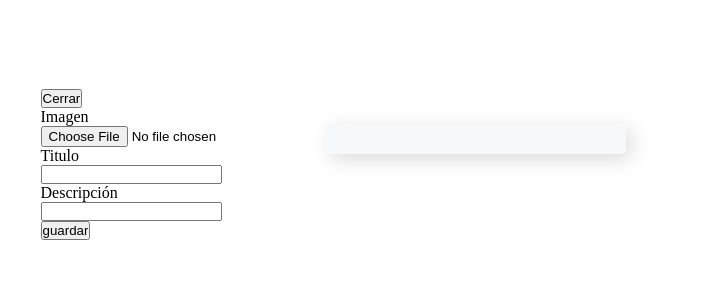
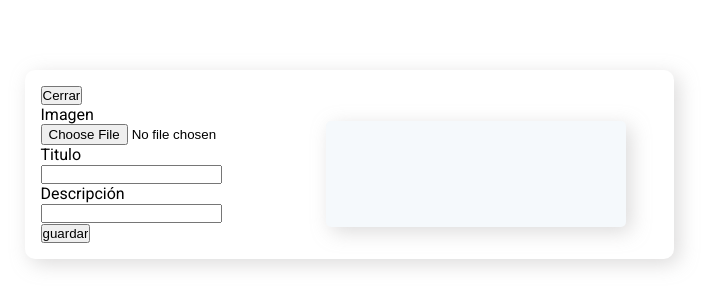
Before and after one commit to david-aravena/ofis-admin, a React (Create React App) app: page / in a window 1280 px wide. Both pictures are taken after a click on the button "Nueva publicación". Shown: the part 236-542 px from the top of the page, without its empty margins (291-1005 px from the left). Built offline with nearby package versions, Linux system fonts and the light colour scheme; no server answers; the database is empty.

Commit message:
add: styles newPublicationUI

```diff
--- a/src/index.css
+++ b/src/index.css
@@ -1,3 +1,5 @@
+@import url('https://fonts.googleapis.com/css2?family=Roboto:ital,wght@0,100;0,300;0,400;0,500;0,700;0,900;1,100;1,300;1,400;1,500;1,700;1,900&display=swap');
+
 *{
   padding: 0;
   margin: 0;
--- a/src/publications/css/newPublication.css
+++ b/src/publications/css/newPublication.css
@@ -12,3 +12,27 @@
   background-color: rgba(red, green, blue, 0.5);
   backdrop-filter: blur(10px);
 }
+
+#backgrounNewPublication{
+  background-color:white;
+  padding: 1rem;
+  border-radius: 10px;
+  filter: drop-shadow(5px 5px 10px rgba(138, 137, 137, 0.3));
+}
+
+#formNewPublicationContainer{
+  display: flex;
+  font-family: "Roboto", sans-serif;
+  font-weight: 400;
+  font-style: normal;
+}
+
+@media (max-width: 900px) {
+  #backgrounNewPublication{
+    width: 100%;
+  }
+
+  #formNewPublicationContainer{
+    flex-direction: column;
+  }
+}
--- a/src/publications/views/NewPublicationUI.jsx
+++ b/src/publications/views/NewPublicationUI.jsx
@@ -3,11 +3,11 @@
 function NewPublicationUI({closeNewPublication, publicationsUI, getNewPublication, submitPublication}){
   return(
     <div id="newPublicationContainer">
-      <div style={{backgroundColor:"white", padding:"1rem", borderRadius:"10px"}}>
+      <div id="backgrounNewPublication">
         <div>
           <button onClick={() => closeNewPublication()}>Cerrar</button>
         </div>
-        <div style={{display:"flex"}}>
+        <div id="formNewPublicationContainer">
           <form onSubmit={submitPublication}>
             <div>
               <div>
@@ -34,7 +34,7 @@
 
             </div>
           </form>
-          <div>
+          <div style={{display:"flex", justifyContent:"center"}}>
             {publicationsUI}
           </div>
         </div>
```
